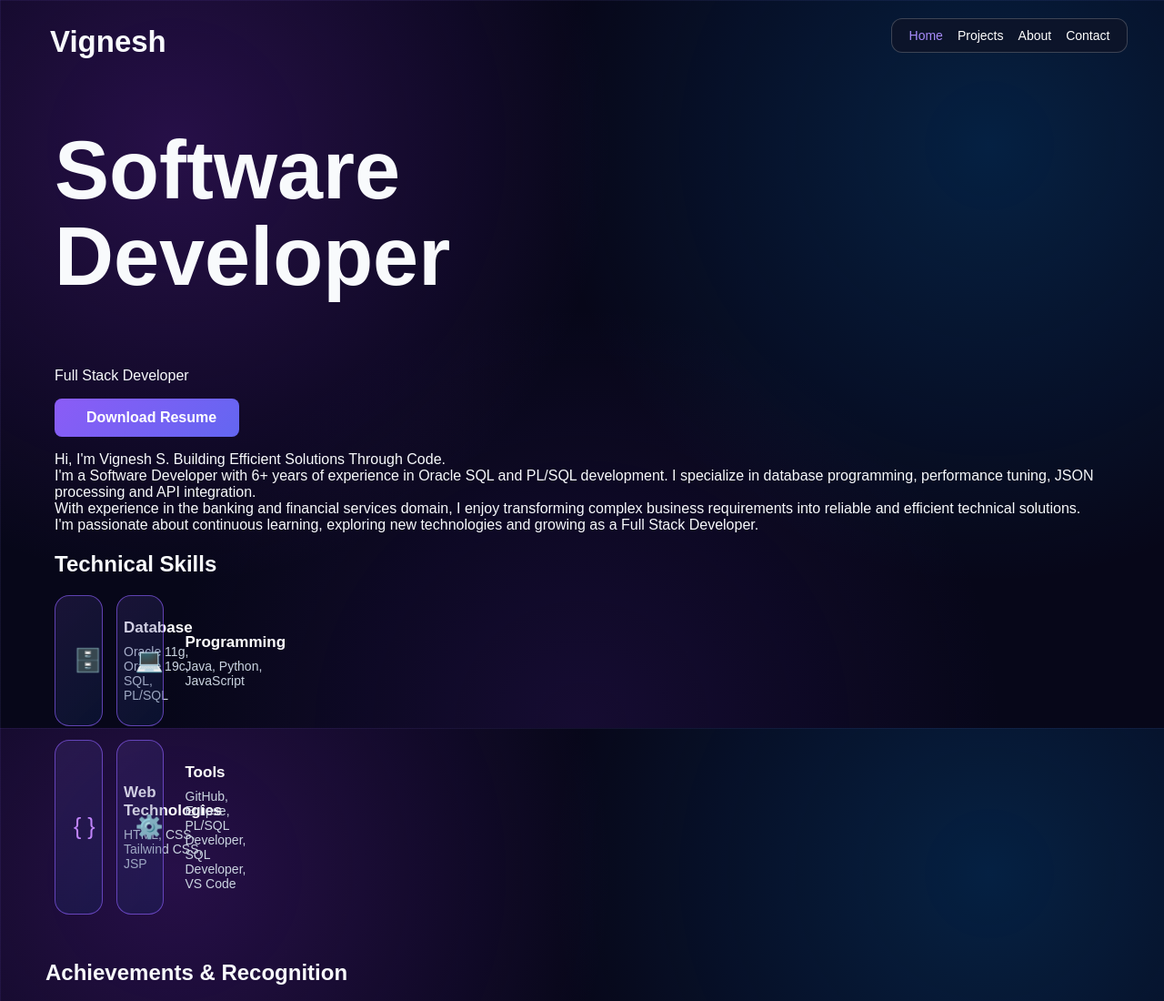
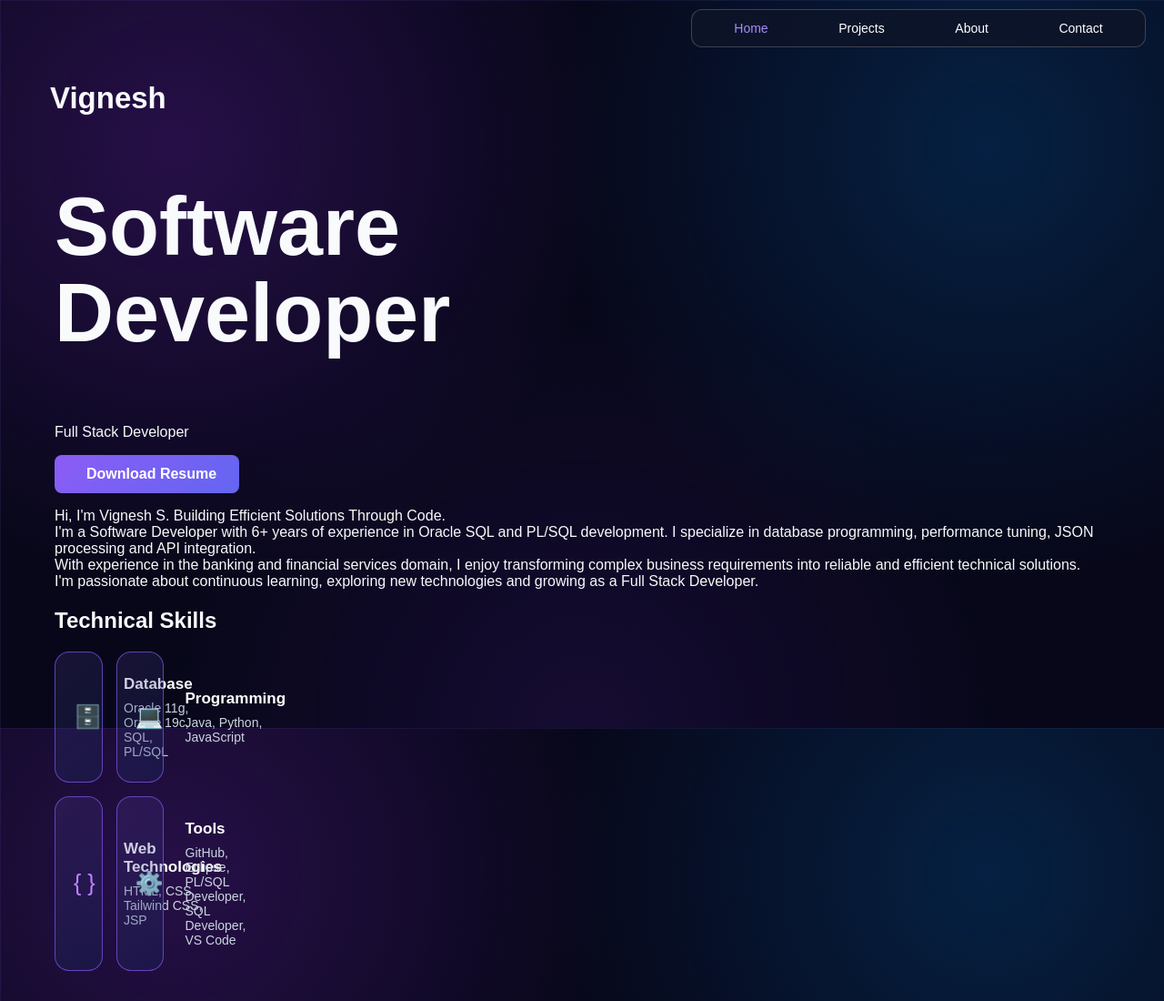
Before and after one commit to vignesh00224/my_portfolio, a plain HTML site: page index.html in a window 1280 px wide. Shown: the top 1100 px of the page at 91% size. Drawn offline with Linux system fonts and the light colour scheme; some icons are missing.

Commit message:
update 2

```diff
--- a/my_career.css
+++ b/my_career.css
@@ -3,11 +3,9 @@
 }
 
 .navbar {
-    position: fixed;
-    top: 10px;
-    right: 20px;
-    z-index: 1000;
-    margin: 10px 20px;
+    display: flex;
+    justify-content: flex-end;
+    padding: 10px 20px;
 }
 
 .nav-menu {
@@ -15,15 +13,15 @@
     align-items: center;
     justify-content: space-around;
     gap: 15px;
-    width: 260px;
-    padding: 10px 18px;
+    width: 500px;  /* Increased from 260px */
+    padding: 12px 15px;
     background: rgba(15, 20, 40, 0.85);
     border: 1px solid rgba(255, 255, 255, 0.2);
     border-radius: 12px;
 }
 
 .nav-menu a {
-    color: #ffffff;
+    color: #fff;
     text-decoration: none;
     font-size: 14px;
     transition: 0.3s ease;
@@ -583,7 +581,6 @@ body {
     transition: all 0.3s ease;
 }
 
-
 .about-profile {
     display: flex;
     align-items: center;
```
